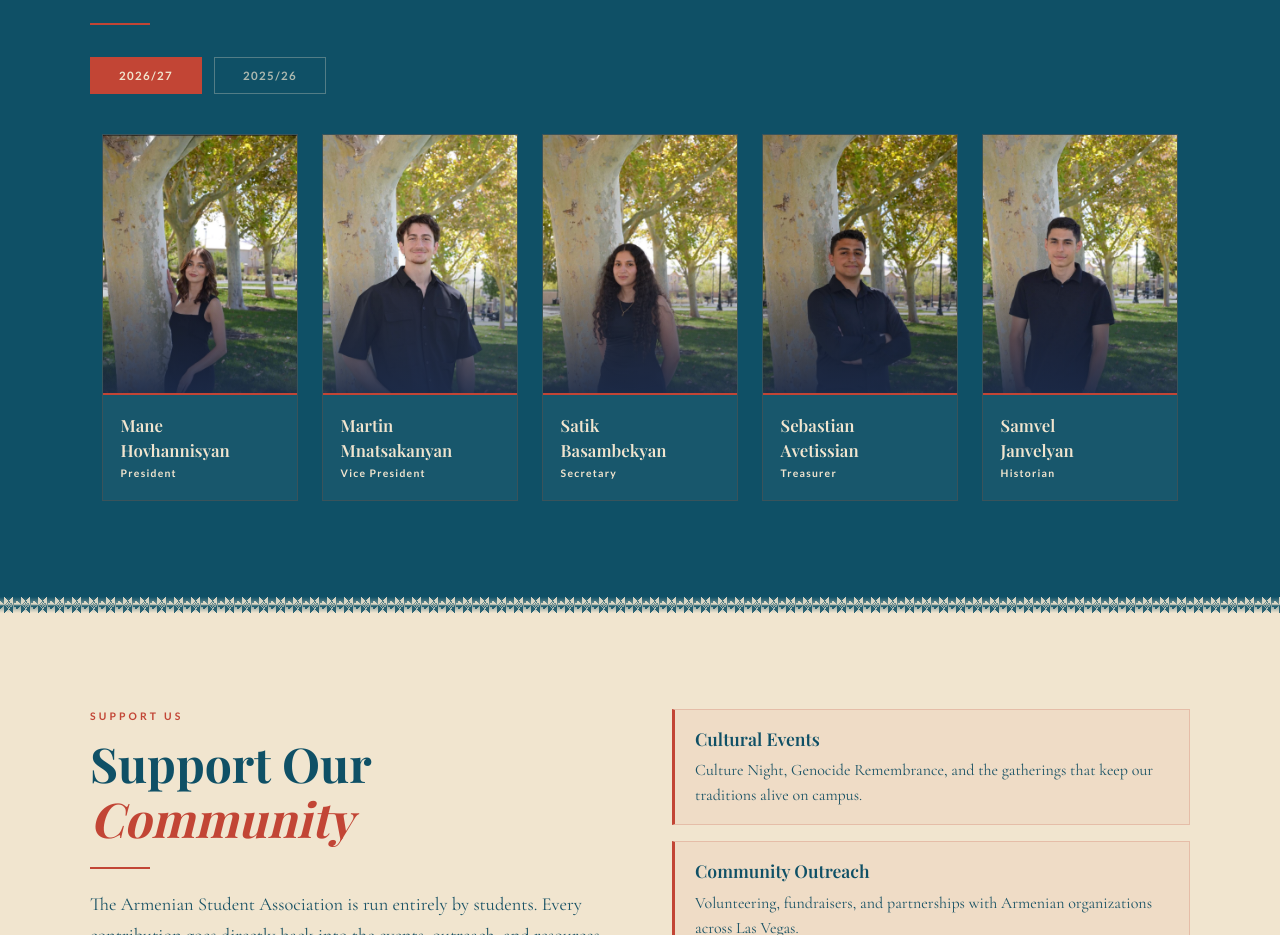
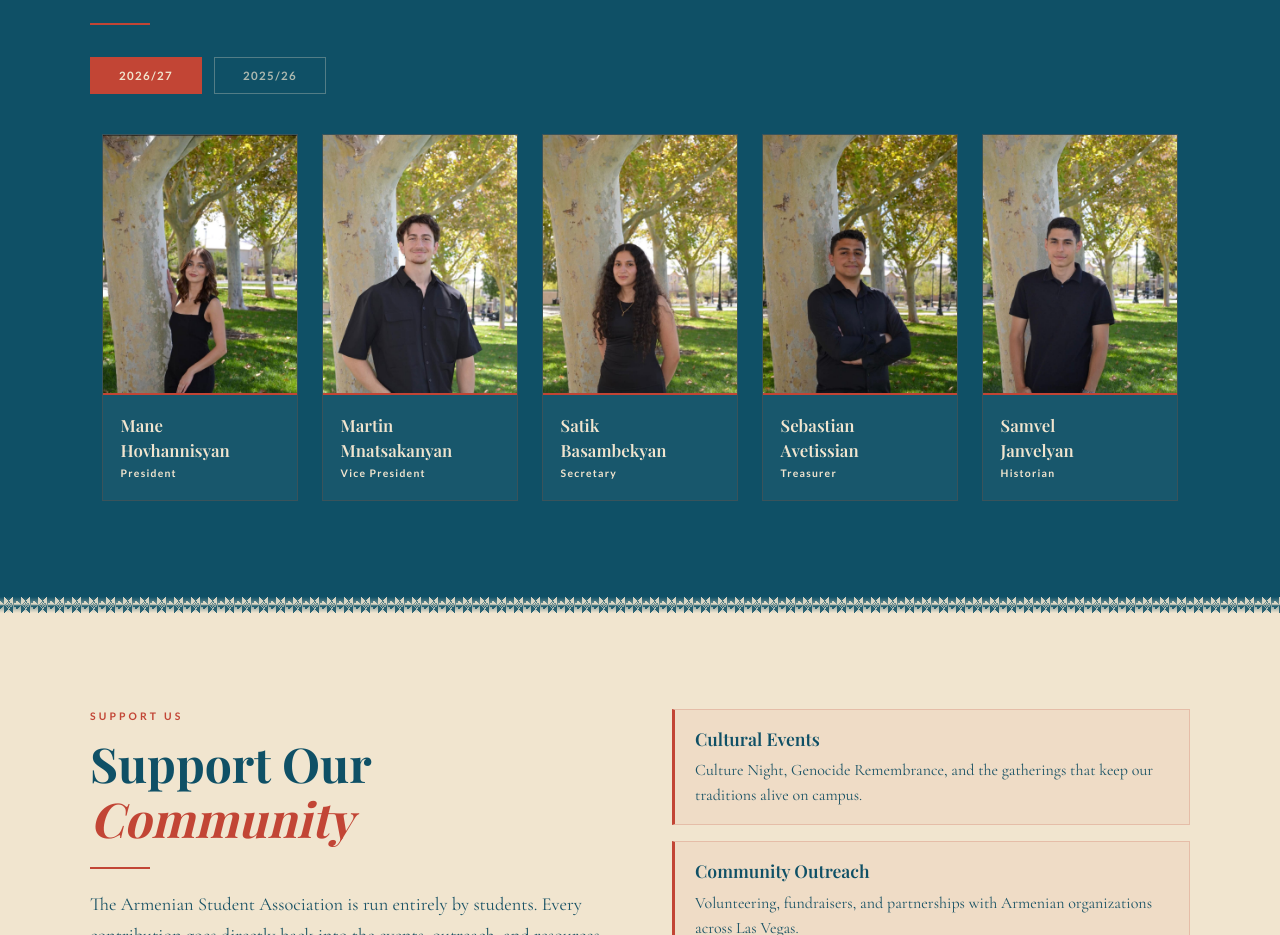
Before and after one commit to tonytyper/ASA-Website, a Next.js app in the folder asa-website/: page / in a window 1280 px wide. Shown: the part 2700-3635 px from the top of the page. Built offline with nearby package versions, Linux system fonts and the light colour scheme; a web font is replaced by a local one.

Commit message:
removed the navy gradient overlay from officer photos

```diff
--- a/asa-website/app/globals.css
+++ b/asa-website/app/globals.css
@@ -801,12 +801,6 @@ section { padding: 6rem 5%; }
   overflow: hidden;
 }
 
-.officer-avatar::after {
-  content: '';
-  position: absolute; inset: 0;
-  background: linear-gradient(to bottom, transparent 50%, rgba(28,43,74,0.9));
-}
-
 .officer-initials {
   position: absolute; bottom: 0.75rem; left: 0; right: 0;
   font-family: 'Playfair Display', serif;
```
